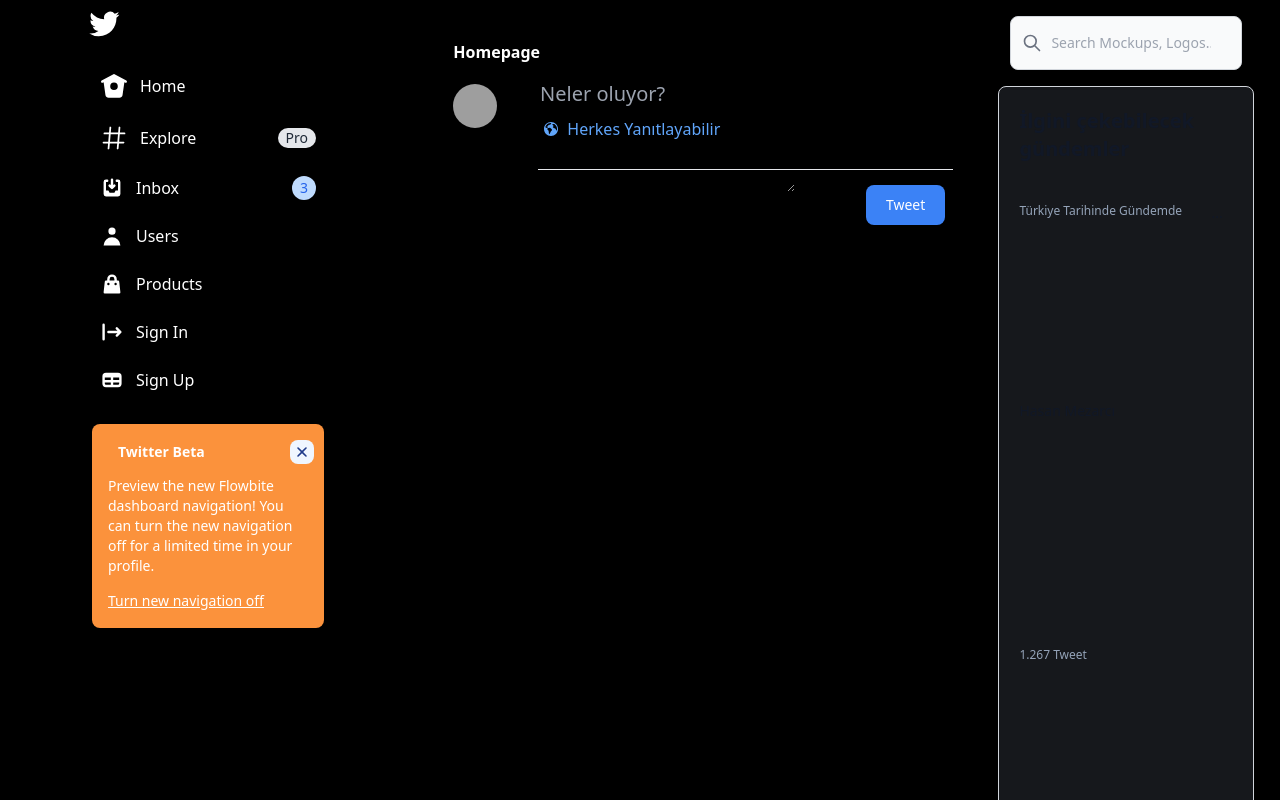
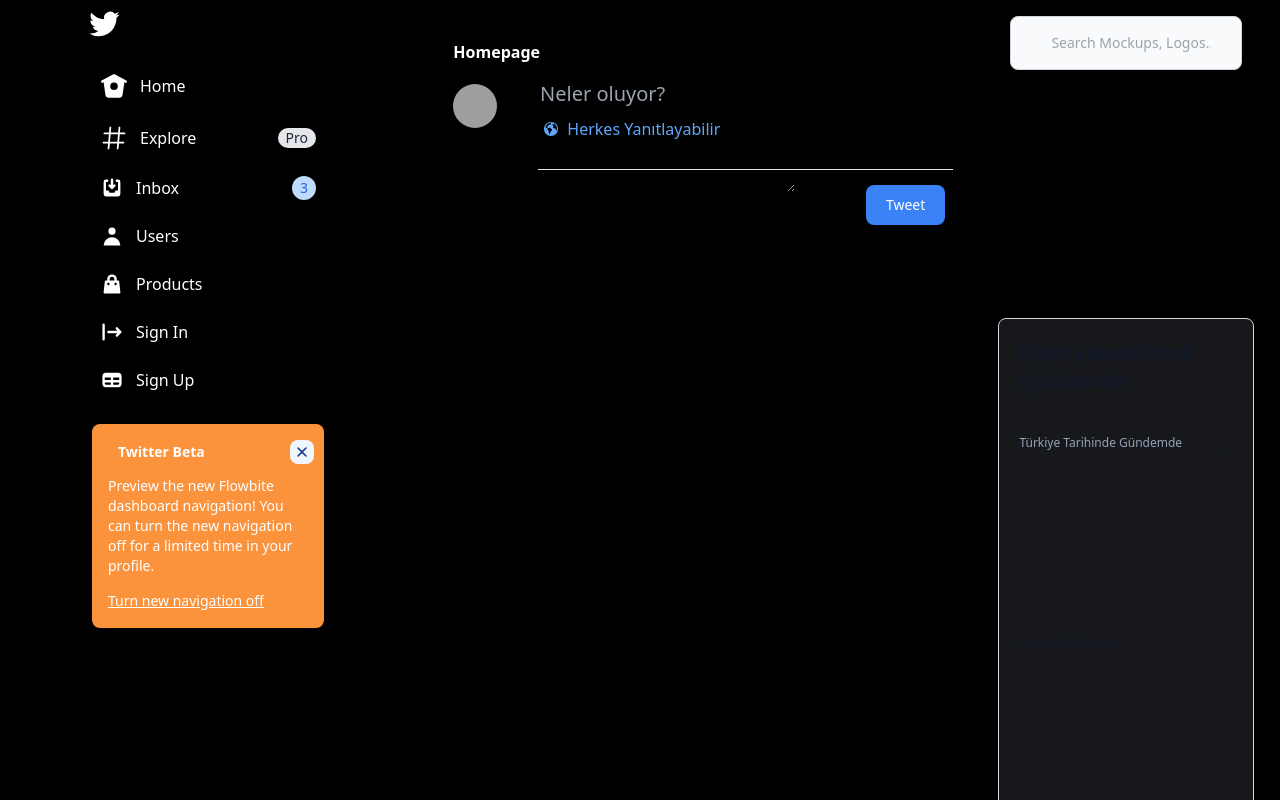
Before and after one commit to cihanyasinkaya/twitter-clone, a React (Vite) app: page / in a window 1280 px wide. Shown: the top 800 px of the page. Built offline with nearby package versions, Linux system fonts and the light colour scheme; grey boxes are pictures that could not be loaded.

Commit message:
dark prefixler silindisvg companent oldu

```diff
--- /dev/null
+++ b/src/components/assets/logos/right-sidebar-logo/index.jsx
@@ -0,0 +1,15 @@
+import React from "react";
+
+function SearchIcon() {
+  return (
+    <svg
+      ariaHidden="true"
+      className="r-1bwzh9t r-4qtqp9 r-yyyyoo r-1xvli5t r-dnmrzs r-4wgw6l r-f727ji r-bnwqim r-1plcrui r-lrvibr"
+      viewBox="0 0 24 24"
+    >
+      <path d="M21.53 20.47l-3.66-3.66A8.98 8.98 0 0020 11a9 9 0 10-9 9c2.215 0 4.24-.804 5.808-2.13l3.66 3.66a.746.746 0 001.06 0 .747.747 0 00.002-1.06zM3.5 11c0-4.135 3.365-7.5 7.5-7.5s7.5 3.365 7.5 7.5-3.365 7.5-7.5 7.5-7.5-3.365-7.5-7.5z"></path>
+    </svg>
+  );
+}
+
+export default SearchIcon;
--- a/src/components/right-sidebar/index.jsx
+++ b/src/components/right-sidebar/index.jsx
@@ -1,22 +1,21 @@
+import SearchIcon from "../assets/logos/right-sidebar-logo"
 
 const RightSideBar = () => (
-
   <aside class="w-64" aria-label="Sidebar">
     <div class="overflow-y-auto py-4 px-3 rounded">
       <form>
-    <label for="default-search" class="mb-2 text-sm font-medium text-gray-900 sr-only dark:text-gray-300">Search</label>
+        <label for="default-search" class="mb-2 text-sm font-medium text-gray-900 sr-only">Search</label>
         <div class="relative">
           <div class="flex absolute inset-y-0 left-0 items-center pl-3 pointer-events-none">
-            <svg class="w-5 h-5 text-gray-500 dark:text-gray-400" fill="none" stroke="currentColor" viewBox="0 0 24 24" xmlns="http://www.w3.org/2000/svg"><path stroke-linecap="round" stroke-linejoin="round" stroke-width="2" d="M21 21l-6-6m2-5a7 7 0 11-14 0 7 7 0 0114 0z"></path></svg>
           </div>
-        <input type="search" id="default-search" class="block p-4 pl-10 w-full text-sm text-gray-900 bg-gray-50 rounded-lg border border-gray-300 focus:ring-blue-500 focus:border-blue-500 dark:bg-gray-700 dark:border-gray-600 dark:placeholder-gray-400 dark:text-white dark:focus:ring-blue-500 dark:focus:border-blue-500" placeholder="Search Mockups, Logos..." required/>
-
+          <input type="search" id="default-search" class="block p-4 pl-10 w-full text-sm text-gray-900 bg-gray-50 rounded-lg border border-gray-300 focus:ring-blue-500 focus:border-blue-500 " placeholder="Search Mockups, Logos..." required />
+          <SearchIcon />
         </div>
       </form>
     </div>
 
     <div>
-        <div className="block overflow-hidden w-full text-sm text-gray-900 bg-[#16181c] rounded-lg border border-gray-300 focus:ring-blue-500 focus:border-blue-500 dark:bg-gray-700 dark:border-gray-600 dark:placeholder-gray-400 dark:text-white dark:focus:ring-blue-500 dark:focus:border-blue-500">
+      <div className="block overflow-hidden w-full text-sm text-gray-900 bg-[#16181c] rounded-lg border border-gray-300 focus:ring-blue-500 focus:border-blue-500  ">
         <h2 className="font-bold text-xl p-5 pl-5 pr-5">İlgini çekebilecek gündemler</h2>
         <ul class="list-none">
           <li className="grid grid-rows-12 mt-3 hover:bg-[#2e3239] pt-2 pl-5 pr-5 pb-2 ">
```
Lines whose indentation alone changed are shown as unchanged.
